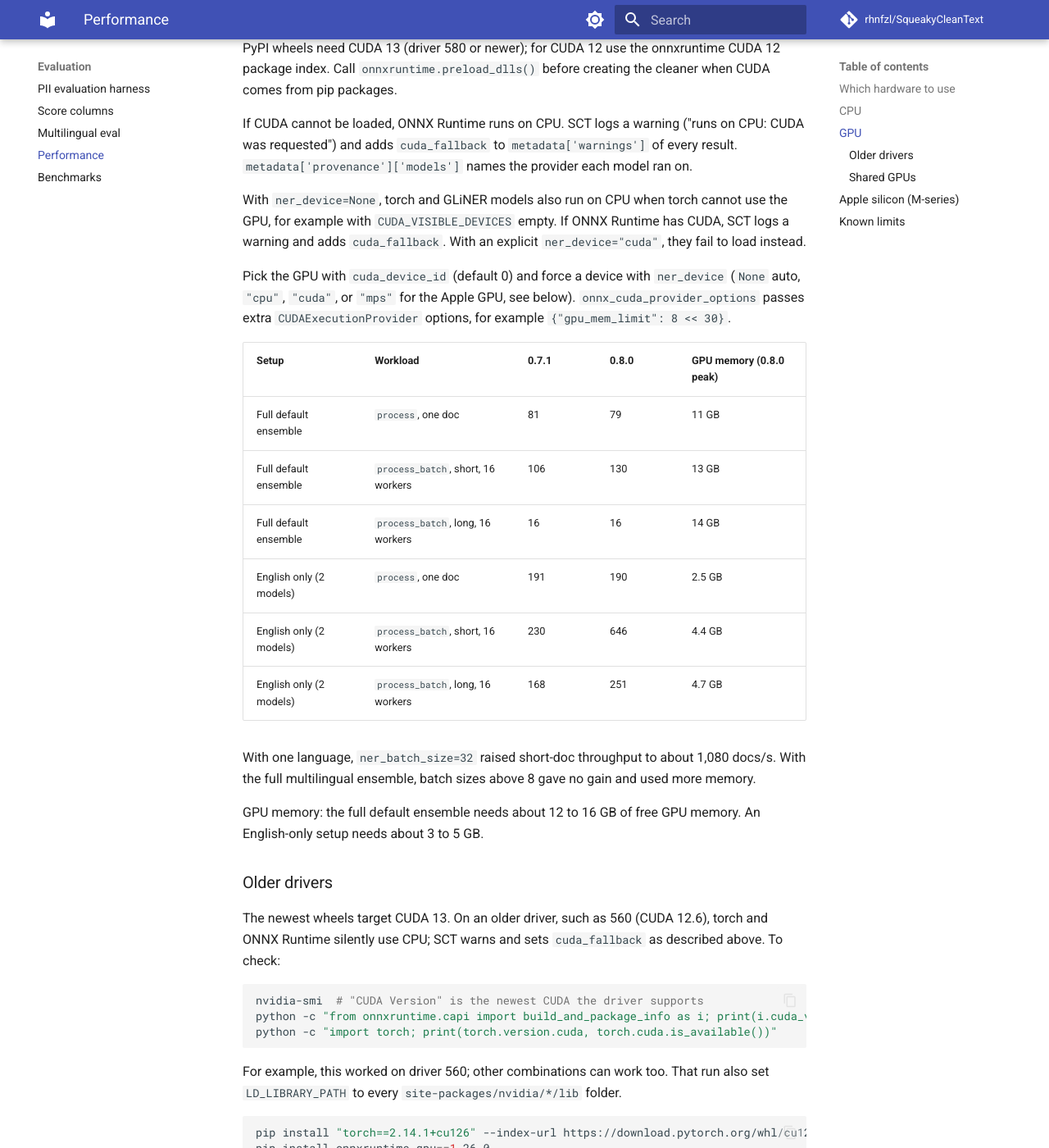
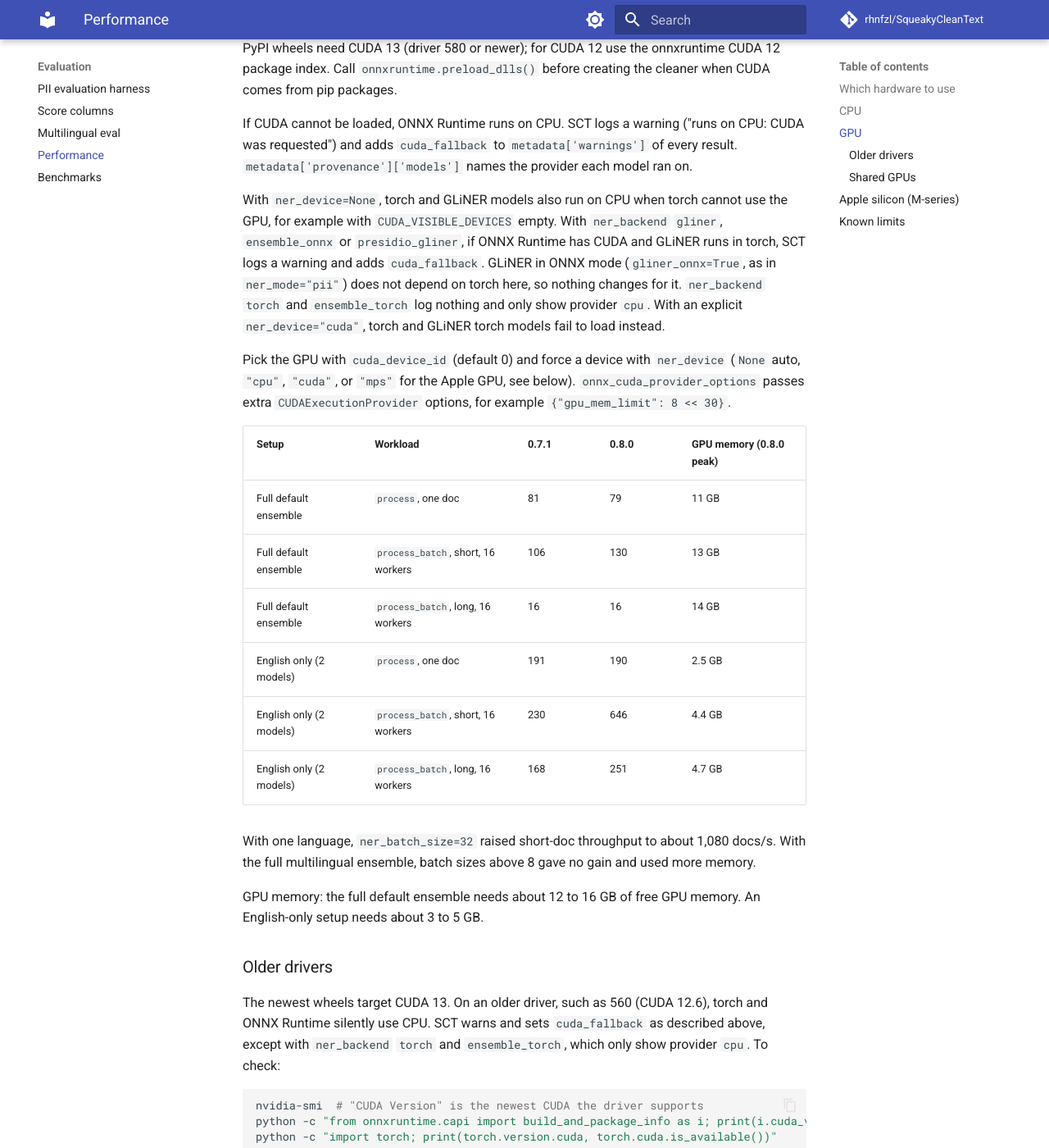
Before and after one commit to rhnfzl/SqueakyCleanText, an MkDocs documentation site: the page built from docs/PERFORMANCE.md, in a window 1280 px wide and 1400 px high, scrolled down 1482 px. Shown: the whole window at 82% size. Built offline with MkDocs 1.6.1 and Material for MkDocs 9.7.7, drawn with Linux system fonts in a browser that asks for light colours; comment, search, counter and statistics services are not loaded.

Commit message:
Warn about torch on CPU only when GLiNER really runs in torch, and scope the fallback docs to the backends that warn.

````diff
--- a/docs/PERFORMANCE.md
+++ b/docs/PERFORMANCE.md
@@ -55,8 +55,12 @@ If CUDA cannot be loaded, ONNX Runtime runs on CPU. SCT logs a warning
 every result. `metadata['provenance']['models']` names the provider each model ran on.
 
 With `ner_device=None`, torch and GLiNER models also run on CPU when torch cannot use the GPU, for
-example with `CUDA_VISIBLE_DEVICES` empty. If ONNX Runtime has CUDA, SCT logs a warning and adds
-`cuda_fallback`. With an explicit `ner_device="cuda"`, they fail to load instead.
+example with `CUDA_VISIBLE_DEVICES` empty. With `ner_backend` `gliner`, `ensemble_onnx` or
+`presidio_gliner`, if ONNX Runtime has CUDA and GLiNER runs in torch, SCT logs a warning and adds
+`cuda_fallback`. GLiNER in ONNX mode (`gliner_onnx=True`, as in `ner_mode="pii"`) does not depend on
+torch here, so nothing changes for it. `ner_backend` `torch` and `ensemble_torch` log nothing and only
+show provider `cpu`. With an explicit `ner_device="cuda"`, torch and GLiNER torch models fail to load
+instead.
 
 Pick the GPU with `cuda_device_id` (default 0) and force a device with `ner_device`
 (`None` auto, `"cpu"`, `"cuda"`, or `"mps"` for the Apple GPU, see below). `onnx_cuda_provider_options` passes extra
@@ -80,7 +84,8 @@ English-only setup needs about 3 to 5 GB.
 ### Older drivers
 
 The newest wheels target CUDA 13. On an older driver, such as 560 (CUDA 12.6), torch and ONNX
-Runtime silently use CPU; SCT warns and sets `cuda_fallback` as described above. To check:
+Runtime silently use CPU. SCT warns and sets `cuda_fallback` as described above, except with
+`ner_backend` `torch` and `ensemble_torch`, which only show provider `cpu`. To check:
 
 ```sh
 nvidia-smi  # "CUDA Version" is the newest CUDA the driver supports
````
Also changed, not shown: 2 other files.
